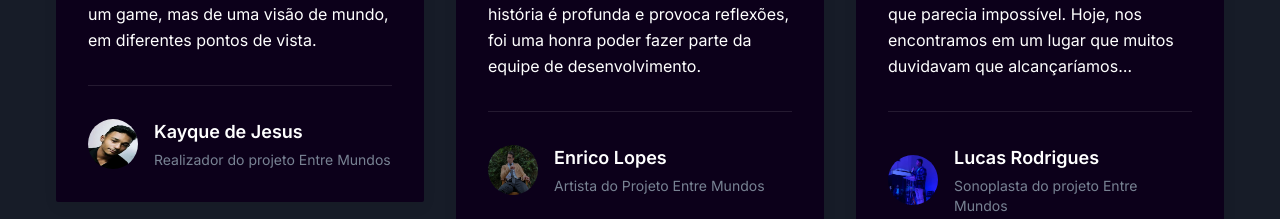
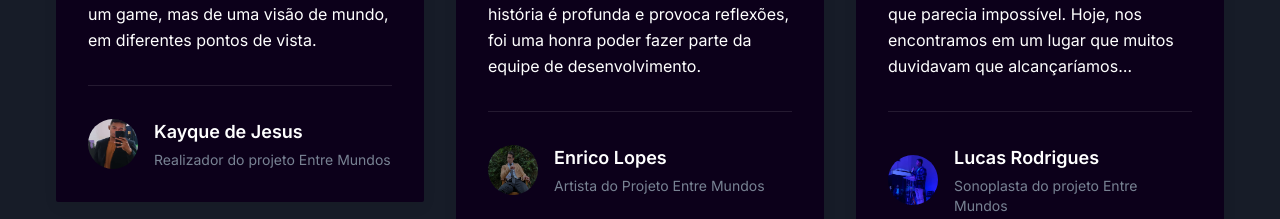
Before and after one commit to kayqueprogram/Entre-Mundos-Project---Site, a Next.js app: page / in a window 1280 px wide. Shown: the part 3424-3643 px from the top of the page. Built offline with nearby package versions, Linux system fonts and the light colour scheme.

Commit message:
Testmonials

```diff
--- a/components/Testimonials/index.tsx
+++ b/components/Testimonials/index.tsx
@@ -9,7 +9,7 @@ const testimonialData: Testimonial[] = [
     designation: "Realizador do projeto Entre Mundos",
     content:
       "Este projeto, não se trata apenas de um game, mas de uma visão de mundo, em diferentes pontos de vista.",
-    image: "/images/testimonials/kay.jpeg",
+    image: "/images/testimonials/kay.jpg",
     star: 5,
   },
   {
```
